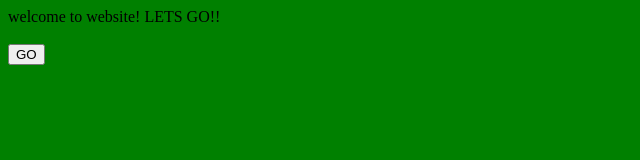
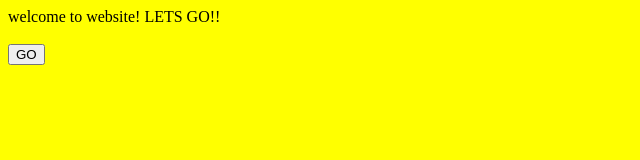
Before and after one commit to varuncobain/jenkinstrainingfirst-, a plain HTML site: page index.html in a window 1280 px wide. Shown: the whole page, without its empty margins (0-640 px from the left). Drawn offline with Linux system fonts and the light colour scheme.

Commit message:
new commit

```diff
--- a/index.html
+++ b/index.html
@@ -1,4 +1,4 @@
-<body bgcolor='green'>
+<body bgcolor='yellow'>
 welcome to website!
 LETS GO!!
 <br> <br>
```
